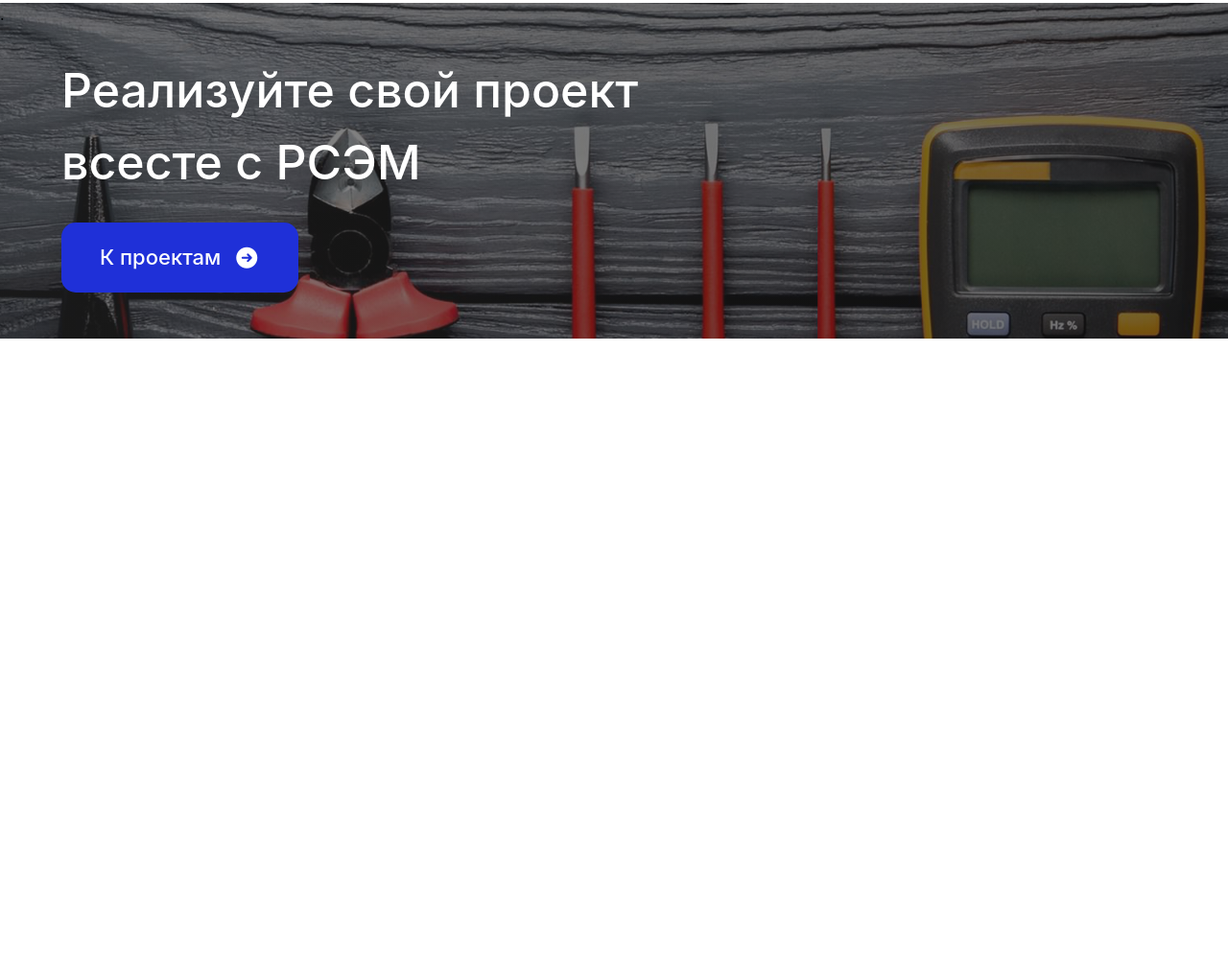
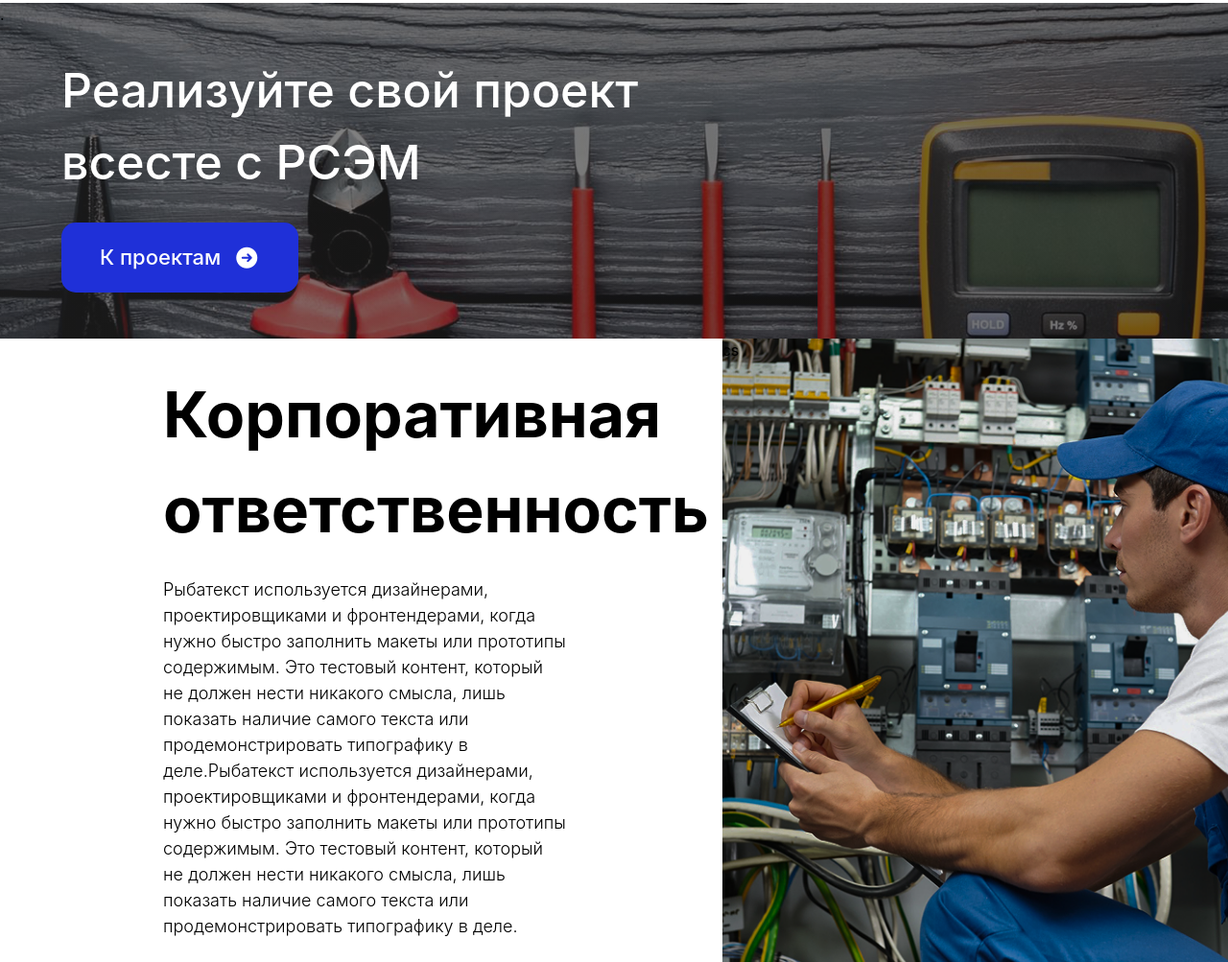
Before and after one commit to usmonnh-hub/RSEM, a website: page index.html in a window 1280 px wide. Shown: the part 3131-4134 px from the top of the page at 96% size. Before the commit the page ends 3484 px from the top, so only its background shows below. Drawn offline with nearby package versions, Linux system fonts and the light colour scheme; files that its build step writes are made by us from their sources.

Commit message:
section5

```diff
--- a/index.html
+++ b/index.html
@@ -109,5 +109,15 @@
      <button class="text-[#fff] lg:py-[20px] lg:px-[40px] lg:text-[22px]  mt-[25px] lg:ml-0 text-[18px] bg-[#1F30D8] ml-[20px] font-[500] py-[13px] px-[24px] flex gap-[13px] items-center rounded-[15px]">К проектам <i class="fa-solid fa-circle-arrow-right" style="font-size: 20x;"></i></button>
      </div>
     </div>
+    <div class="w-full lg:max-w-[1600px] flex flex-col lg:m-auto lg:flex-row">
+      <div class="mt-[30px] lg:ml-[150px]">
+        <h1 class="ml-[20px] text-[45px] font-[500] lg:font-[650] lg:text-[66px]">Корпоративная ответственность</h1>
+         <p class="ml-[20px] text-[18px]  w-[90%] mt-[20px] font-[350] lg:w-[70%]">Рыбатекст используется дизайнерами, проектировщиками и фронтендерами, когда нужно быстро заполнить макеты или прототипы содержимым. Это тестовый контент, который не должен нести никакого смысла, лишь показать наличие самого текста или продемонстрировать типографику в деле.Рыбатекст используется дизайнерами, проектировщиками и фронтендерами, когда нужно быстро заполнить макеты или прототипы содержимым. Это тестовый контент, который не должен нести никакого смысла, лишь показать наличие самого текста или продемонстрировать типографику в деле.</p>
+      </div>
+      <div class="h-[400px] lg:h-[650px] lg:w-[4600px]" style="background-image: url(src/imges/Rectangle\ 2190.png); background-size: cover; background-repeat: no-repeat; background-position: center;">
+        cs
+      </div>
+    </div>
+
   </body>
 </html>
```
Also changed, not shown: src/imges/Rectangle 2190.png (added).
